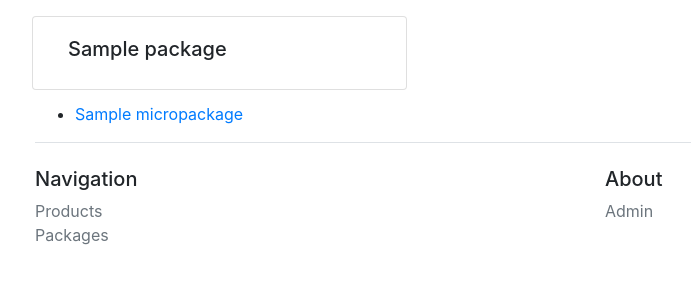
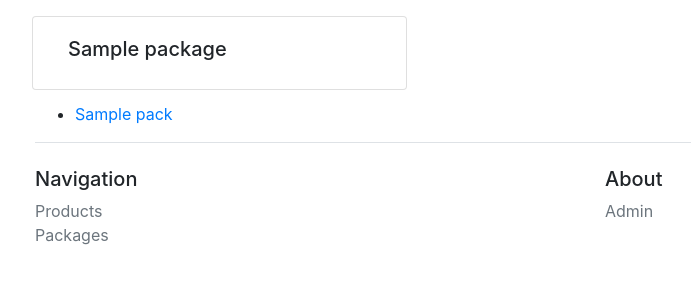
Before and after one commit to nodirshox/accounting-system, a Django app: page /product/packages/1/ in a window 1280 px wide. Shown: the part 56-356 px from the top of the page, without its empty margins (50-741 px from the left). Run offline with Django 3.2, Linux system fonts and the light colour scheme; tables that the repository leaves empty hold one stand-in row (values such as "Sample post"); some libraries are stand-ins or nearby versions.

Commit message:
Change model names in Products

```diff
--- a/products/models.py
+++ b/products/models.py
@@ -6,34 +6,35 @@ class Product(models.Model):
     name = models.CharField(max_length=128, null=True)
     description = models.TextField(null=True, blank=True)
     image = models.ImageField(upload_to='products', null=True)
-    price = models.IntegerField(null=True)
+    cost = models.IntegerField(null=True)
+
     def __str__(self):
         return self.name
 
 class Package(models.Model):
     name = models.CharField(max_length=128, null=True)
+
     def __str__(self):
         return self.name
 
-class Micropackage(models.Model):
+class Pack(models.Model):
     name = models.CharField(max_length=128, null=True)
     package = models.ForeignKey(Package, on_delete=models.CASCADE)
     def __str__(self):
         return self.name
 
-class Packagesize(models.Model):
+class Quantity(models.Model):
     product = models.ForeignKey(Product, on_delete=models.CASCADE)
-    micropackage = models.ForeignKey(Micropackage, on_delete=models.CASCADE)
+    pack = models.ForeignKey(Pack, on_delete=models.CASCADE)
     quantity = models.IntegerField(null=True)
 
-class Packageprice(models.Model):
+    def __str__(self):
+        return self.product.name
+
+class Price(models.Model):
     price = models.IntegerField(null=True)
     product = models.ForeignKey(Product, on_delete=models.CASCADE)
     package = models.ForeignKey(Package, on_delete=models.CASCADE)
 
     def __str__(self):
         return self.package.name + ' - ' + self.product.name
-
-class Currency(models.Model):
-    # 1 point in sum: e.x: 1 point = 10 000 sum
-    money = models.IntegerField(null=True)
--- a/products/templates/product/one_package.html
+++ b/products/templates/product/one_package.html
@@ -11,8 +11,8 @@
 </div>
 
 <ul>
-    {% for micropackage in micropackages %}
-        <li><a href="{% url 'micropackage' micropackage.id %}">{{ micropackage.name }}</a></li>
+    {% for pack in packs %}
+        <li><a href="{% url 'pack' pack.id %}">{{ pack.name }}</a></li>
     {% endfor %}
 </ul>
 
--- a/products/templates/product/products.html
+++ b/products/templates/product/products.html
@@ -9,7 +9,7 @@
           <img class="card-img-top product-img" src="{{ product.image.url }}" alt="Card image cap">
           <div class="card-body">
             <h5 class="card-title">{{ product.name }}</h5>
-            <p class="card-text">{{ product.description }} - <i>{{ product.price }} so'm</i></p>
+            <p class="card-text"><i>{{ product.cost }} so'm</i><br />{{ product.description }} </p>
           </div>
       </div>
     {% endfor %}
--- a/products/urls.py
+++ b/products/urls.py
@@ -8,5 +8,5 @@ urlpatterns = [
     # Packages
     path('packages/', views.packages, name='packages'),
     path('packages/<int:id>/', views.package, name='one_package'),
-    path('micropackage/<int:id>/', views.micropackage, name='micropackage')
+    path('pack/<int:id>/', views.pack, name='pack')
 ]
--- a/products/views.py
+++ b/products/views.py
@@ -6,22 +6,29 @@ from . models import *
 
 
 # Products
-
 def products(request):
     products = Product.objects.all()
-    return render(request, 'product/products.html', {'products': products})
+    context = { 'products': products }
+
+    return render(request, 'product/products.html', context)
 
 # Packages
-
 def packages(request):
     packages = Package.objects.all()
-    return render(request, 'product/packages.html', {'packages': packages})
+    context = { 'packages': packages }
+
+    return render(request, 'product/packages.html', context)
 
 def package(request, id):
-    one_package = Package.objects.get(id=id)
-    filtered_micropackages = Micropackage.objects.filter(package=id)
-    return render(request, 'product/one_package.html', {'package': one_package, 'micropackages': filtered_micropackages})
+    package = Package.objects.get(id=id)
+    packs = Pack.objects.filter(package=id)
+    context = { 'package': package, 'packs': packs }
 
-def micropackage(request, id):
-    micropackage = Micropackage.objects.get(id=id)
-    return render(request, 'product/micropackage.html', {'micropackage': micropackage})
+    return render(request, 'product/one_package.html', context)
+
+def pack(request, id):
+    pack = Pack.objects.get(id=id)
+    products = Quantity.objects.filter(pack=id)
+    context = { 'pack': pack, 'products': products }
+
+    return render(request, 'product/pack.html', context)
```
Also changed, not shown: products/admin.py (+3 -4 lines), products/templates/product/micropackage.html (deleted, +0 -13 lines), products/templates/product/pack.html (added, +30 -0 lines).
